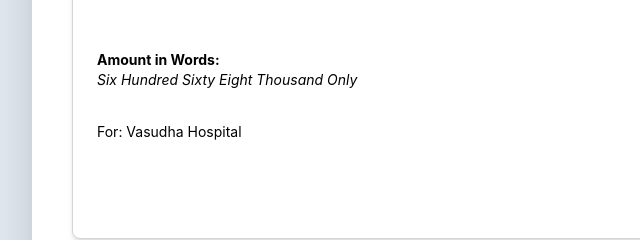
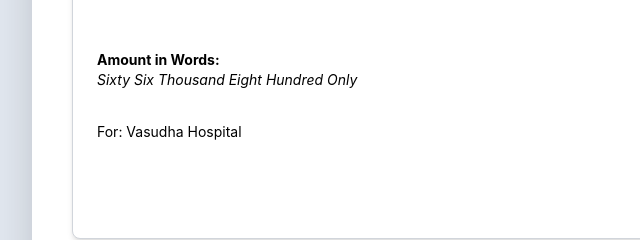
Before and after one commit to violetcodes/vasudha-hospital-bill, a plain HTML site: page index.html in a window 1280 px wide. Both pictures are taken after typing "Sample", "Sample", "Sample", "Sample", "2020-01-15", "Sample" into the empty fields and a click on the button "Generate Invoice". Shown: the part 929-1169 px from the top of the page, 0-640 px from the left. Drawn offline with nearby package versions, Linux system fonts and the light colour scheme.

Commit message:
Fix amount in words function

```diff
--- a/index.html
+++ b/index.html
@@ -258,21 +258,30 @@
         // Function to convert a number to Indian words
         function numberToWordsIndian(num) {
             if (num === 0) return 'Zero Only';
-            const a = ['', 'One ', 'Two ', 'Three ', 'Four ', 'Five ', 'Six ', 'Seven ', 'Eight ', 'Nine ', 'Ten ', 'Eleven ', 'Twelve ', 'Thirteen ', 'Fourteen ', 'Fifteen ', 'Sixteen ', 'Seventeen ', 'Eighteen ', 'Nineteen '];
-            const b = ['', '', 'Twenty', 'Thirty', 'Forty', 'Fifty', 'Sixty', 'Seventy', 'Eighty', 'Ninety'];
-            const g = ['', 'Thousand', 'Lakh', 'Crore'];
+
+            const a = [
+                '', 'One ', 'Two ', 'Three ', 'Four ', 'Five ', 'Six ', 'Seven ', 'Eight ', 'Nine ',
+                'Ten ', 'Eleven ', 'Twelve ', 'Thirteen ', 'Fourteen ', 'Fifteen ', 'Sixteen ',
+                'Seventeen ', 'Eighteen ', 'Nineteen '
+            ];
+            const b = ['', '', 'Twenty ', 'Thirty ', 'Forty ', 'Fifty ', 'Sixty ', 'Seventy ', 'Eighty ', 'Ninety '];
+            const g = ['', 'Thousand ', 'Lakh ', 'Crore '];
 
             const getTens = (n) => {
                 if (n < 20) return a[n];
-                return b[Math.floor(n / 10)] + ' ' + a[n % 10];
+                return b[Math.floor(n / 10)] + a[n % 10];
             };
 
             const convertGroup = (n) => {
-                const h = Math.floor(n / 100);
-                const t = n % 100;
                 let str = '';
-                if (h > 0) str += a[h] + 'Hundred ';
-                if (t > 0) str += getTens(t);
+                if (n > 99) {
+                    str += a[Math.floor(n / 100)] + 'Hundred ';
+                    n = n % 100;
+                }
+                if (n > 0) {
+                    if (str !== '') str += 'and ';
+                    str += getTens(n);
+                }
                 return str;
             };
 
@@ -282,23 +291,20 @@
 
             while (numStr.length > 0) {
                 let group;
-                if (numStr.length <= 2) {
-                    group = parseInt(numStr, 10);
-                    numStr = '';
-                } else if (numStr.length === 3) {
-                    group = parseInt(numStr, 10);
-                    numStr = '';
-                } else {
-                    group = parseInt(numStr.substring(numStr.length - 2), 10);
-                    numStr = numStr.substring(0, numStr.length - 2);
+                if (groupIndex === 0) { // first group: last 3 digits
+                    group = parseInt(numStr.slice(-3), 10);
+                    numStr = numStr.slice(0, -3);
+                } else { // after that: 2 digits
+                    group = parseInt(numStr.slice(-2), 10);
+                    numStr = numStr.slice(0, -2);
                 }
 
                 if (group > 0) {
-                    result = convertGroup(group) + g[groupIndex] + ' ' + result;
+                    result = convertGroup(group) + g[groupIndex] + result;
                 }
                 groupIndex++;
-                if (groupIndex > 3) break; // To handle very large numbers
             }
+
             return result.trim() + ' Only';
         }
 
```
